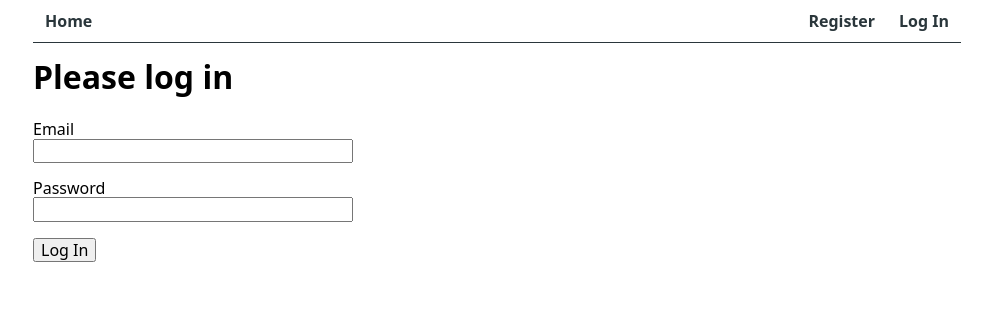
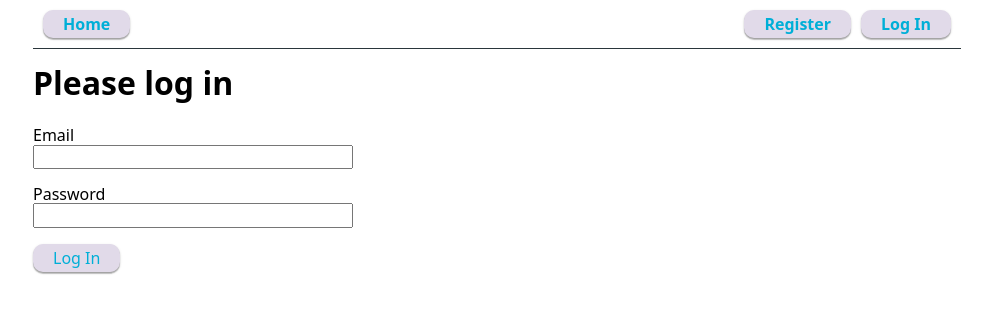
Before and after one commit to Nataliia-Homyk324/goit-react-hw-08, a React (Vite) app: page /login in a window 1280 px wide. Shown: the top 312 px of the page, without its empty margins (143-1135 px from the left). Built offline with nearby package versions, Linux system fonts and the light colour scheme.

Commit message:
add style

```diff
--- a/src/components/AuthNav/AuthNav.module.css
+++ b/src/components/AuthNav/AuthNav.module.css
@@ -4,8 +4,23 @@
     padding: 12px;
     font-weight: 700;
     color: #2a363b;
+    margin-right: 10px;
+
+    border-radius: 10px;
+    background-color: #e1dae9;
+    box-shadow: 0 1px 1px #00000024, 0 1px 3px #0000001f, 0 2px 1px #0003;
+    padding: 5px 20px;
+    border: none;
+    color: #00afd7;
+
+    transition: background-color .4s cubic-bezier(.4, 0, .2, 1), color .4s cubic-bezier(.4, 0, .2, 1);
+
 }
-
+.link:hover{
+    background-color: #596ee7;
+        color: #f0eafa;
+}
 .link.active {
     color: #e84a5f;
+
 }
--- a/src/components/LoginForm/LoginForm.jsx
+++ b/src/components/LoginForm/LoginForm.jsx
@@ -23,6 +23,7 @@ export default function LoginForm() {
 
   return (
     <Formik
+      enableReinitialize={true}
       initialValues={{
         email: '',
         password: '',
@@ -38,7 +39,9 @@ export default function LoginForm() {
           Password
           <Field type="password" name="password" />
         </label>
-        <button type="submit">Log In</button>
+        <button className={css.buttonLogIn} type="submit">
+          Log In
+        </button>
       </Form>
     </Formik>
   );
--- a/src/components/LoginForm/LoginForm.module.css
+++ b/src/components/LoginForm/LoginForm.module.css
@@ -7,3 +7,19 @@
     flex-direction: column;
     margin-bottom: 16px;
 }
+
+.buttonLogIn {
+    border-radius: 10px;
+    background-color: #e1dae9;
+    box-shadow: 0 1px 1px #00000024, 0 1px 3px #0000001f, 0 2px 1px #0003;
+    padding: 5px 20px;
+    border: none;
+    color: #00afd7;
+
+    transition: background-color .4s cubic-bezier(.4, 0, .2, 1), color .4s cubic-bezier(.4, 0, .2, 1);
+}
+
+.buttonLogIn:hover {
+    background-color: #596ee7;
+    color: #f0eafa;
+}
--- a/src/components/Navigation/Navigation.module.css
+++ b/src/components/Navigation/Navigation.module.css
@@ -3,9 +3,24 @@
     text-decoration: none;
     padding: 12px;
     font-weight: 700;
-    color: #2a363b;
+
+
+    margin: 10px;
+
+        border-radius: 10px;
+        background-color: #e1dae9;
+        box-shadow: 0 1px 1px #00000024, 0 1px 3px #0000001f, 0 2px 1px #0003;
+        padding: 5px 20px;
+        border: none;
+        color: #00afd7;
+
+        transition: background-color .4s cubic-bezier(.4, 0, .2, 1), color .4s cubic-bezier(.4, 0, .2, 1);
 }
 
 .link.active {
     color: #e84a5f;
 }
+.link:hover {
+    background-color: #596ee7;
+    color: #f0eafa;
+}
--- a/src/components/RegistrationForm/RegistrationForm.module.css
+++ b/src/components/RegistrationForm/RegistrationForm.module.css
@@ -11,7 +11,7 @@
     border-radius: 10px;
     background-color: #e1dae9;
     box-shadow: 0 1px 1px #00000024, 0 1px 3px #0000001f, 0 2px 1px #0003;
-    padding: 10px 20px;
+    padding: 5px 20px;
     border: none;
     color: #00afd7;
 
--- a/src/components/UserMenu/UserMenu.jsx
+++ b/src/components/UserMenu/UserMenu.jsx
@@ -14,7 +14,7 @@ export default function UserMenu() {
   return (
     <div className={css.wrapper}>
       <p className={css.username}>Welcome, {user.name}</p>
-      <button type="button" onClick={handleLogout}>
+      <button className={css.buttonLogout} type="button" onClick={handleLogout}>
         Logout
       </button>
     </div>
--- a/src/components/UserMenu/UserMenu.module.css
+++ b/src/components/UserMenu/UserMenu.module.css
@@ -7,3 +7,19 @@
 .username {
     font-weight: 700;
 }
+
+.buttonLogout {
+    border-radius: 10px;
+    background-color: #e1dae9;
+    box-shadow: 0 1px 1px #00000024, 0 1px 3px #0000001f, 0 2px 1px #0003;
+    padding: 5px 20px;
+    border: none;
+    color: #00afd7;
+
+    transition: background-color .4s cubic-bezier(.4, 0, .2, 1), color .4s cubic-bezier(.4, 0, .2, 1);
+}
+
+.buttonLogout:hover {
+    background-color: #596ee7;
+    color: #f0eafa;
+}
--- a/src/pages/ContactsPage/ContactsPage.jsx
+++ b/src/pages/ContactsPage/ContactsPage.jsx
@@ -10,10 +10,14 @@ import Error from '../../components/Error/Error';
 import { ThreeDots } from 'react-loader-spinner';
 import css from './ContactsPage.module.css';
 
+import { selectIsLoggedIn } from '../../redux/auth/selectors';
+
 export default function ContactsPage() {
   const dispatch = useDispatch();
   const isLoading = useSelector(selectIsLoading);
   const isError = useSelector(selectError);
+
+  const isLoggedIn = useSelector(selectIsLoggedIn);
 
   useEffect(() => {
     dispatch(fetchContacts());
@@ -22,6 +26,7 @@ export default function ContactsPage() {
   return (
     <>
       <PageTitle>Your contacts</PageTitle>
+      {isLoggedIn ? (
         <div className={css.container}>
           <h1 className={css.header}>Phonebook</h1>
           <ContactForm />
@@ -48,6 +53,9 @@ export default function ContactsPage() {
           )}
           <ContactList />
         </div>
+      ) : (
+        <p>Try logging into your account!</p>
+      )}
     </>
   );
 }
```
Lines whose indentation alone changed are shown as unchanged.
